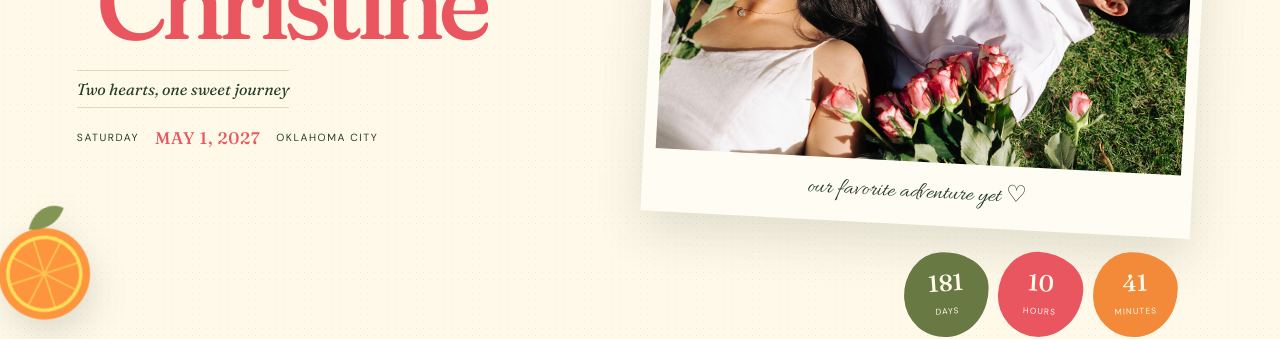
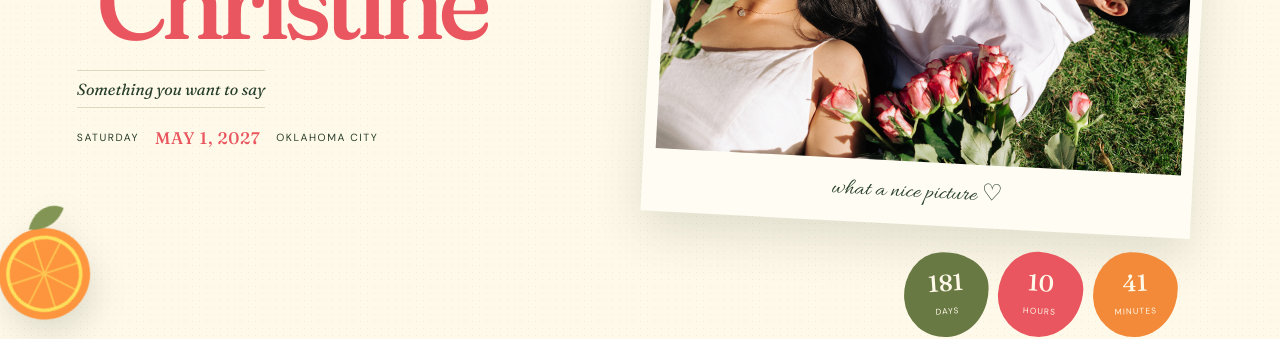
Before and after one commit to donjadao/ccwedding, a React (Vite) app: page / in a window 1280 px wide. Shown: the part 431-770 px from the top of the page. Built offline with nearby package versions, Linux system fonts and the light colour scheme.

Commit message:
Update tagline and photo caption in App.tsx

```diff
--- a/src/App.tsx
+++ b/src/App.tsx
@@ -220,7 +220,7 @@ function Hero() {
           Chi Tai <em>&</em>
           <strong>Christine</strong>
         </h1>
-        <p className="hero__tagline">Two hearts, one sweet journey</p>
+        <p className="hero__tagline">Something you want to say</p>
         <div className="hero__date">
           <span>Saturday</span>
           <b>May 1, 2027</b>
@@ -230,7 +230,7 @@ function Hero() {
       <div className="polaroid hero__photo">
         <span className="tape" />
         <img src={grasspic} alt="Chi Tai and Christine together" />
-        <p>our favorite adventure yet ♡</p>
+        <p>what a nice picture ♡</p>
       </div>
       <div
         className="countdown"
```
